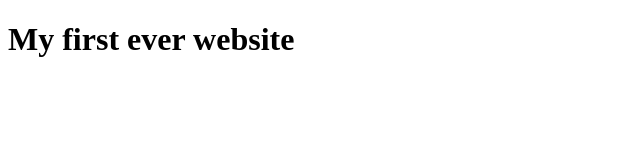
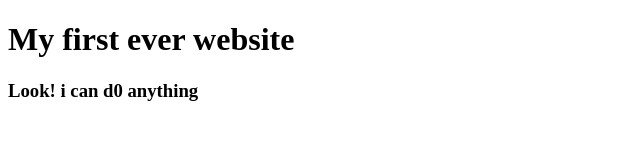
Before and after one commit to imamul4399/My-first-website, a plain HTML site: page index.html in a window 1280 px wide. Shown: the whole page, without its empty margins (0-640 px from the left). Drawn offline with Linux system fonts and the light colour scheme.

Commit message:
learned github

```diff
--- a/index.html
+++ b/index.html
@@ -8,5 +8,6 @@
 <body>
 
     <h1>My first ever website</h1>
+    <h3>Look! i can d0 anything</h3>
 </body>
 </html>
```
